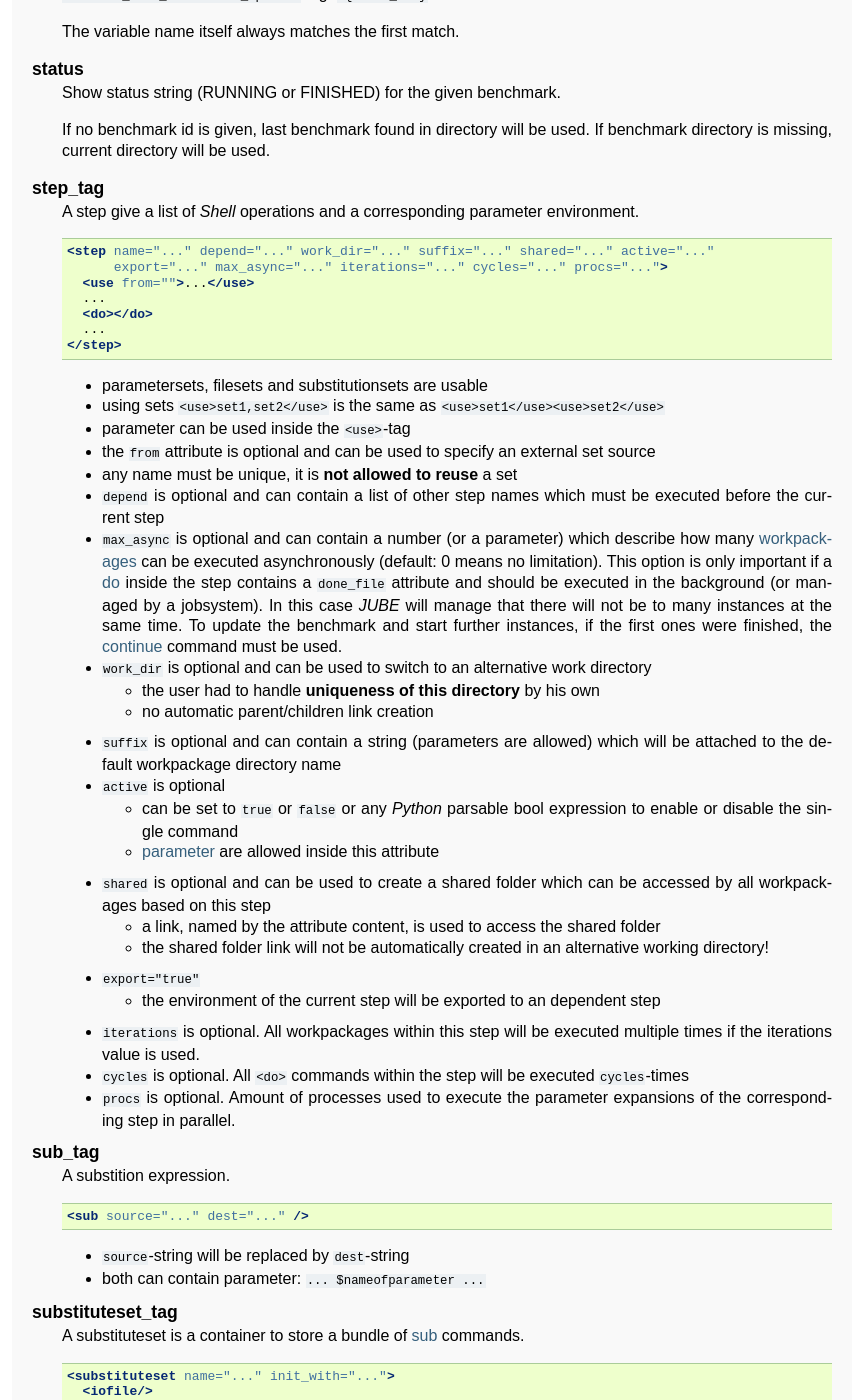
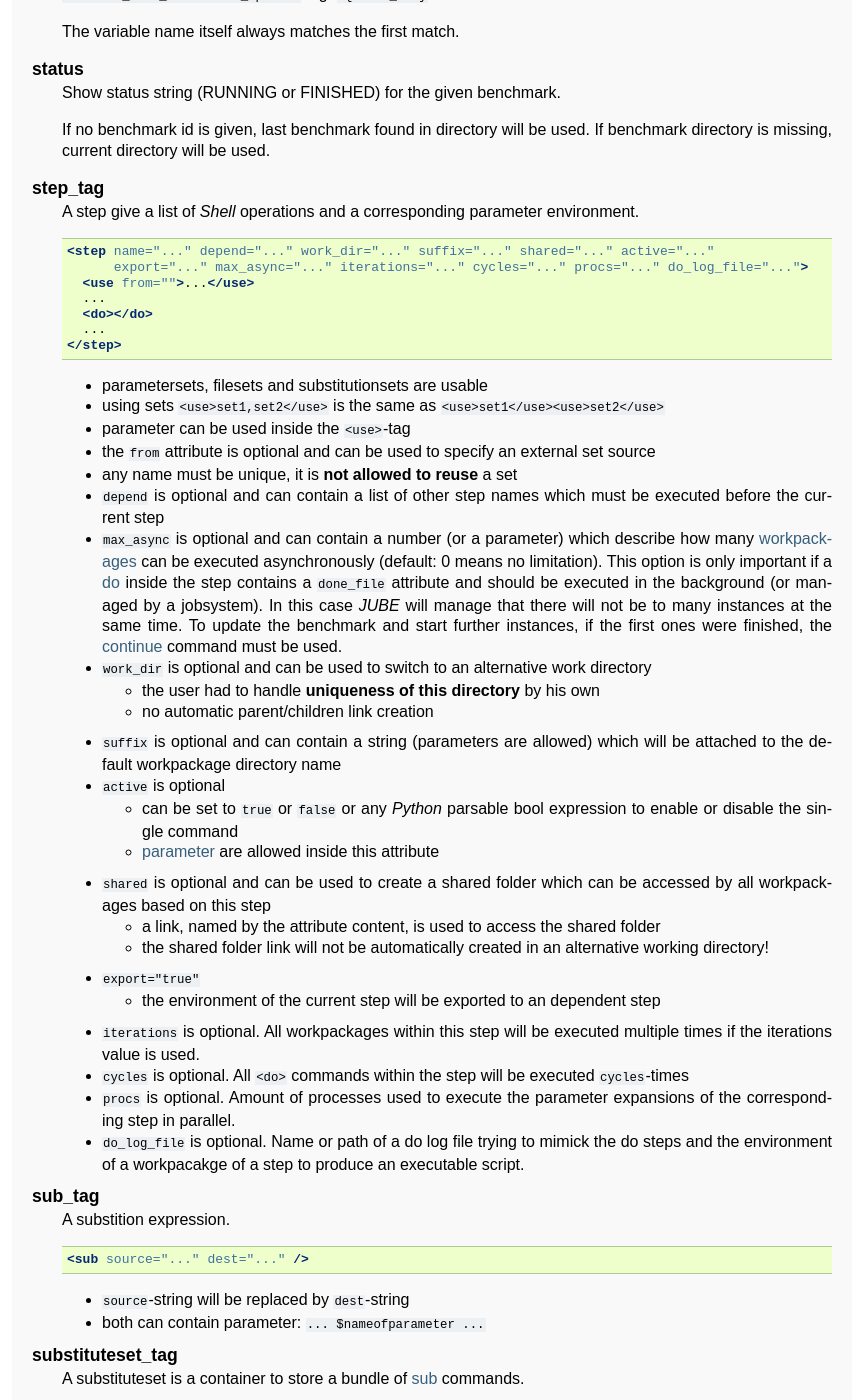
Before and after one commit to FZJ-JSC/JUBE, a Sphinx documentation site: the page built from docs/glossar.rst, in a window 1280 px wide and 1400 px high, scrolled down 12569 px. Shown: the whole window, without its empty margins (218-1081 px from the left). Built offline with Sphinx 7.4.7, drawn with Linux system fonts in a browser that asks for light colours.

Commit message:
Add acknowledgements and update the README, the contrib files, the glossary and the help file

```diff
--- a/docs/glossar.rst
+++ b/docs/glossar.rst
@@ -451,7 +451,7 @@ Glossary
      .. code-block:: xml
 
         <step name="..." depend="..." work_dir="..." suffix="..." shared="..." active="..."
-              export="..." max_async="..." iterations="..." cycles="..." procs="...">
+              export="..." max_async="..." iterations="..." cycles="..." procs="..." do_log_file="...">
           <use from="">...</use>
           ...
           <do></do>
@@ -491,6 +491,7 @@ Glossary
      * ``iterations`` is optional. All workpackages within this step will be executed multiple times if the iterations value is used.
      * ``cycles`` is optional. All ``<do>`` commands within the step will be executed ``cycles``-times
      * ``procs`` is optional. Amount of processes used to execute the parameter expansions of the corresponding step in parallel.
+     * ``do_log_file`` is optional. Name or path of a do log file trying to mimick the do steps and the environment of a workpacakge of a step to produce an executable script.
 
    do_tag
      A do contain a executable *Shell* operation.
```
Also changed, not shown: README.md (+9 -0 lines), 4 other files.
